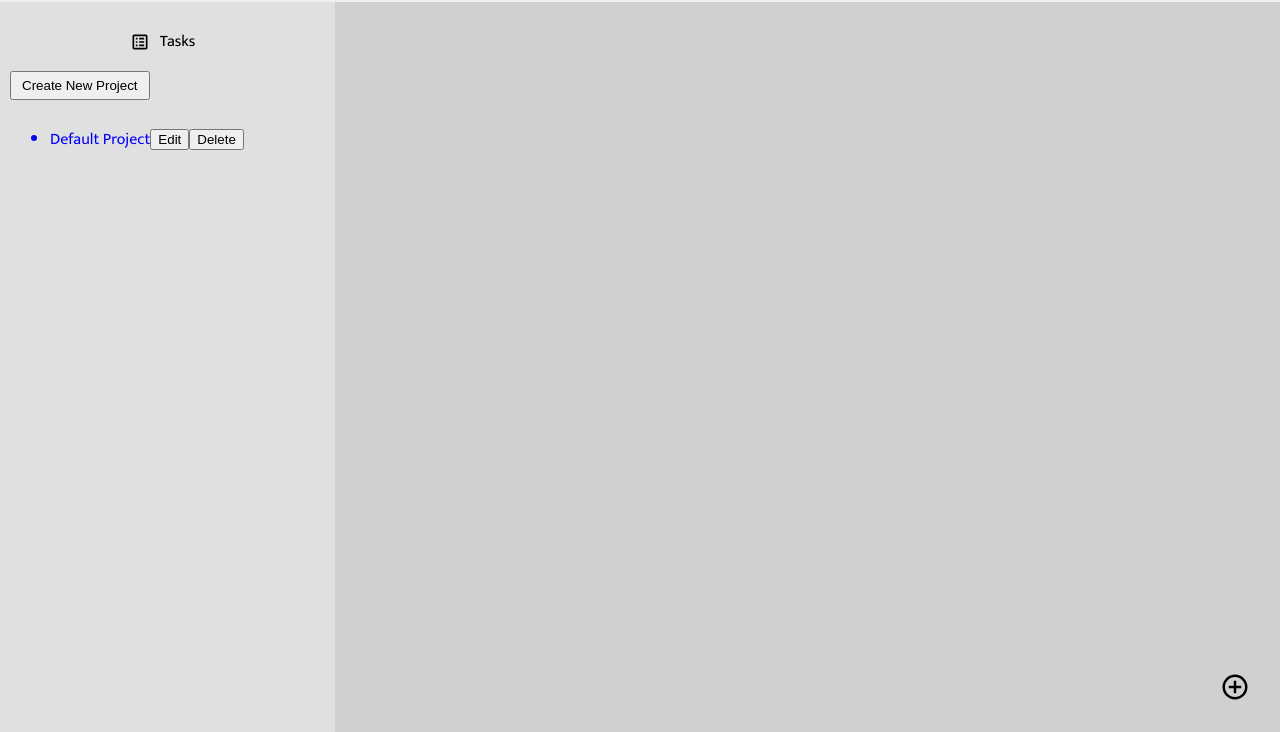
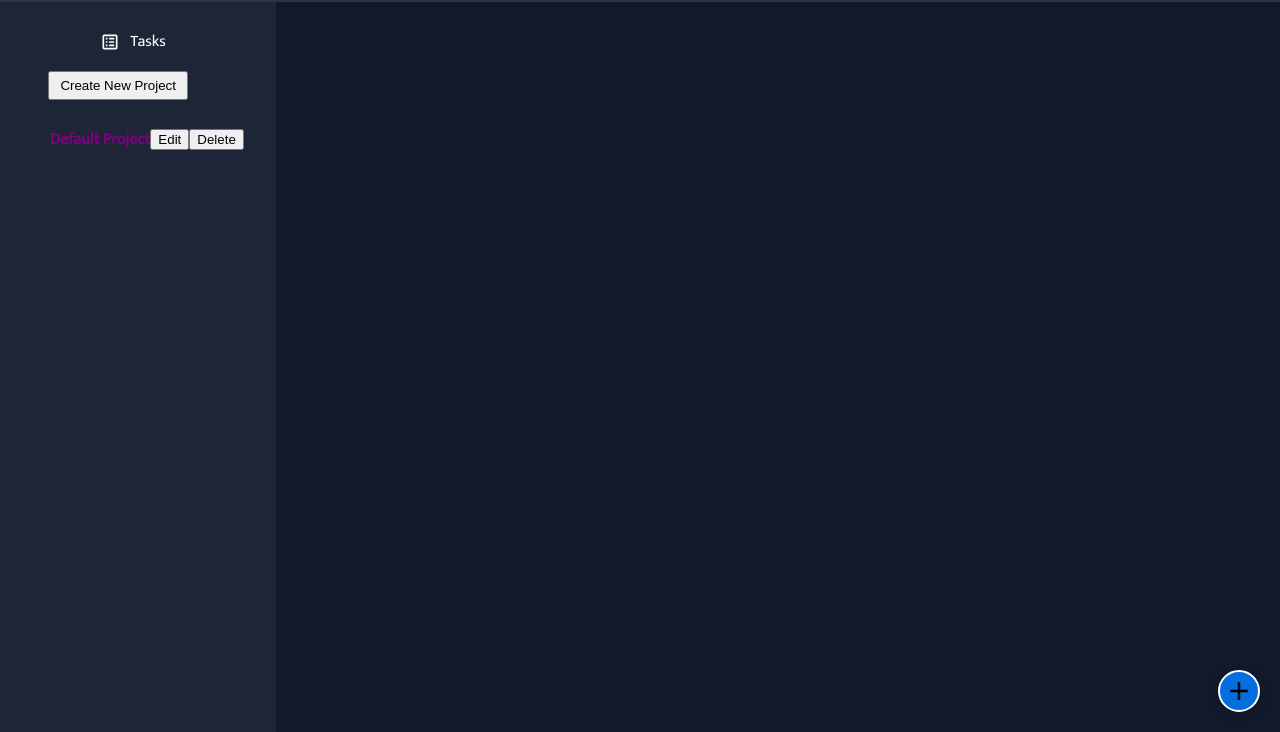
Before and after one commit to rjarrin/todo, a website built with webpack: page src/index.html in a window 1280 px wide. Shown: the part 68-800 px from the top of the page. Built offline with nearby package versions, Linux system fonts and the light colour scheme.

Commit message:
Added styling changes to site layout

```diff
--- a/src/modules/layout.js
+++ b/src/modules/layout.js
@@ -1,6 +1,6 @@
 import logoImage from "../images/logoimage.jpg";
 import taskImage from "../images/list-box-outline.svg";
-import addTaskImage from "../images/plus-circle-outline.svg";
+import addTaskImage from "../images/plus.svg";
 import ProjectManager from "../modules/projectmanager.js";
 import { saveProjects, loadProjects } from "../modules/persistence.js"
 import Project from "./project.js";
@@ -93,6 +93,7 @@ function generateSidebar() {
             projectManager.setSelectedProject(projectName);
             // Highlight the project
             highlightProject(projectName);
+            displayTodos();
         }
     });
     // Update the project list
@@ -172,10 +173,11 @@ function highlightProject(projectName) {
         const itemName = item.querySelector("span");
         console.log("CURRENT ITEM:", item.textContent);
         if (itemName && itemName.textContent === projectName) {
-            item.style.color = "blue";
+            item.style.cssText = "font-weight: bolder; color: purple;";
             console.log("FOUND A MATCH");
         } else {
-            item.style.color = "black";
+            item.style.color = "white";
+            item.style.cssText = "font-weight: normal; color: white;";
         }
     });
 }
--- a/src/style.css
+++ b/src/style.css
@@ -6,7 +6,6 @@
 :root {
     --header-height: 70px;
 }
-
 
 body {
     margin: 0;
@@ -17,10 +16,11 @@ body {
 #header {
     width: 100vw;
     height: var(--header-height);
-    background-color: #f0f0f0;
+    background-color: #2a334a;
     display: flex;
     align-items: center;
     font-family: MyFont;
+    color: white;
 }
 
 #header img {
@@ -41,16 +41,17 @@ body {
 /* Sidebar content */
 .content-container #sidebar {
     float: left;
-    width: 25%;
-    background-color: #e0e0e0;
+    width: 20%;
+    background-color: #1d2536;
     display: flex;
     flex-direction: column;
-    /* align-items: center;
-    justify-content: space-between; */
     align-items: flex-start;
     justify-content: flex-start;
     padding: 10px;
     font-family: MyFont;
+    min-width: 20vw;
+    max-width: fit-content;
+    color: white;
 }
 
 .content-container #sidebar .task-list-item {
@@ -60,11 +61,17 @@ body {
     width: 100%;
 }
 
+#sidebar li {
+    list-style-type: none;
+    text-overflow: ellipsis;
+}
+
 .content-container #sidebar img,
 .content-container #sidebar p {
     display: flex;
     align-items: center;
     margin-right: 10px;
+    filter: brightness(0) saturate(100%) invert(100%) sepia(100%) saturate(0%) hue-rotate(305deg) brightness(102%) contrast(102%);
 }
 
 .content-container #sidebar img {
@@ -75,6 +82,7 @@ body {
 #sidebar #createProjectButton {
     margin-bottom: 10px;
     padding: 5px 10px;
+    margin-left: 15%;
 }
 
 #sidebar #projectSelect {
@@ -85,23 +93,32 @@ body {
 /* Task container content */
 .content-container #task-container {
     float: right;
-    width: 75%;
-    background-color: #d0d0d0;
+    width: 80%;
+    background-color: #12192a;
     display: flex;
     flex-direction: column;
     align-items: center;
     justify-content: center;
 }
 
-.content-container #task-container #add-task {
-    position: absolute;
-    bottom: 0;
-    right: 0;
-    cursor: pointer;
+.content-container #task-container .button-container #add-task {
+    border-radius: 50%;
+    border: 2px solid #ffffff;
+    padding: 4px;
+    background-color: #046edf;
     width: 30px;
     height: 30px;
-    margin-bottom: 30px;
-    margin-right: 30px;
+    cursor: pointer;
+    position: fixed;
+    bottom: 20px;
+    right: 20px;
+    box-shadow: 0 2px 10px rgba(0, 0, 0, 0.2);
+    transition: transform 0.3s ease, background-color 0.3s ease;
+}
+
+.content-container #task-container .button-container #add-task:hover {
+    transform: scale(1.1);
+    background-color: #0056b3;
 }
 
 /* Modal window */
@@ -115,6 +132,7 @@ body {
     height: 100%;
     overflow: auto;
     background-color: rgba(0, 0, 0, 0.4);
+    font-family: MyFont;
 }
 
 .modal-content {
@@ -127,10 +145,7 @@ body {
 }
 
 .modal-close {
-    color: #aaa;
     float: right;
-    /* font-size: 28px; */
-    font-weight: bold;
 }
 
 .modal-form-container {
@@ -154,24 +169,6 @@ body {
     height: 6em;
 }
 
-/* .modal-checklist-container {
-    display: flex;
-    flex-direction: column;
-    margin-bottom: 10px;
-}
-
-.modal-checklist-container label {
-    margin-bottom: 5px;
-}
-
-.modal-checklist-container input {
-    width: 100%;
-}
-
-.modal-checklist-container button {
-    margin-top: 5px;
-} */
-
 .tasks-container {
     display: flex;
     flex-direction: column;
@@ -186,8 +183,7 @@ body {
     flex-direction: row;
     width: 90%;
     margin-bottom: 20px;
-    border: 1px solid red;
-     /* border-left: 10px solid #503c83; */
+    border: 1px solid;
     border-radius: 15px;
     font-family: MyFont;
     min-height: 200px;
@@ -196,18 +192,12 @@ body {
     margin: 10px 0;
     overflow: hidden;
     margin-left: 20px;
+    margin-right: 40px;
 }
 
 .todo-card:hover {
     transform: scale(1.02);
     background-color: #e0e0e0;
-}
-
-.priority-line {
-    width: 10px;
-    height: 100%;
-    margin-right: auto;
-    border-radius: 15px;
 }
 
 .title-description-container {
@@ -218,21 +208,8 @@ body {
 }
 
 .title-description-container p {
-
-    /* Set a fixed height
-    height: 3em;
-    /* Hide overflow text */
-    /* overflow: hidden; */
-    /* Add ellipsis to indicate more text */
-    /* text-overflow: ellipsis; */
-    /* Prevent text from wrapping to the next line */
-    /* white-space: nowrap; */
-
-    /* Set a fixed height */
-    height: 8em; /* Adjust based on the desired number of lines */
-    /* Make the content scrollable */
+    height: 8em;
     overflow-y: auto;
-    /* Ensure the text wraps within the container */
     white-space: normal;
     font-size: small;
     scrollbar-width: thin;
```
Also changed, not shown: src/images/plus.svg (added).
